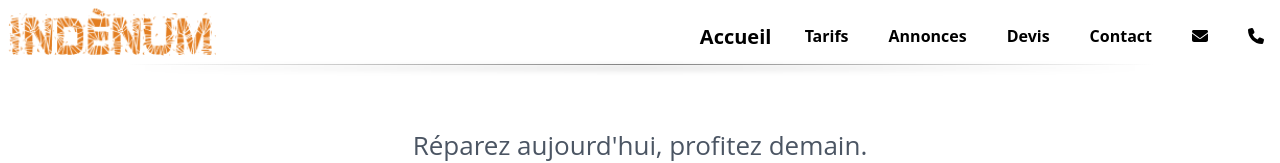
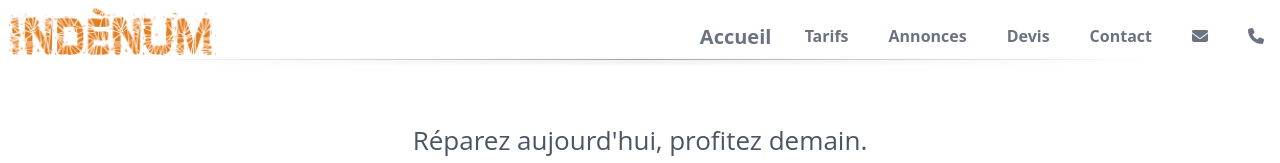
Before and after one commit to jo33200/indenum, a React (Vite) app: page / in a window 1280 px wide. Shown: the top 163 px of the page. Built offline with nearby package versions, Linux system fonts and the light colour scheme.

Commit message:
Enhance Header component styles with improved text colors and add a gradient border effect

```diff
--- a/src/components/Header.jsx
+++ b/src/components/Header.jsx
@@ -9,7 +9,7 @@ const Header = () => {
   const getLinkClass = (path) => {
     return `${
       location.pathname === path ? "scale-125" : ""
-    } transition-transform duration-200 hover:scale-110 font-semibold text-black`;
+    } transition-transform duration-200 hover:scale-110 font-semibold text-gray-500`;
   };
 
   return (
@@ -45,13 +45,13 @@ const Header = () => {
               <li>
               <a
                 href="mailto:indenum@outlook.com"
-                className="hover:cursor-pointer"
+                className="hover:cursor-pointer text-gray-500"
               >
                 <FontAwesomeIcon icon={faEnvelope} className="" />
               </a>
             </li>
             <li>
-              <FontAwesomeIcon icon={faPhone} className="" />
+              <FontAwesomeIcon icon={faPhone} className="text-gray-500" />
             </li>
             </ul>
           </nav>
--- a/src/index.css
+++ b/src/index.css
@@ -29,17 +29,29 @@
 }
 
 .header-border-gradient {
-  border-bottom: 1px solid;
-  border-image: linear-gradient(to right, white 10%, gray 50%, white 90%) 1;
+  position: relative;
+  padding-bottom: 4px; /* Espace pour la fausse bordure */
 }
+
+.header-border-gradient::before {
+  content: "";
+  position: absolute;
+  bottom: 0;
+  left: 0;
+  width: 100%;
+  height: 0.6px; /* Épaisseur de la fausse bordure */
+  background: linear-gradient(to right, white 10%, #9ca3af 50%, white 90%);
+  z-index: 1; /* Place la bordure au-dessus de l'ombre */
+}
+
 .header-border-gradient::after {
   content: "";
   position: absolute;
-  bottom: -4px; /* Place l'ombre juste en dessous de la bordure */
+  bottom: -2px; /* Place l'ombre juste en dessous de la fausse bordure */
   left: 0;
   width: 100%;
-  height: 2px; /* Ajuste la hauteur de l'ombre */
+  height: 1px; /* Hauteur de l'ombre */
   background: linear-gradient(to right, rgba(255, 255, 255, 0) 10%, rgba(0, 0, 0, 0.3) 50%, rgba(255, 255, 255, 0) 90%);
-  filter: blur(3px); /* Ajuste le niveau de flou pour l'ombre */
-  z-index: -1; /* Place l'ombre derrière le header */
+  filter: blur(2px); /* Ajoute du flou pour l'effet d'ombre */
+  z-index: 0; /* Place l'ombre derrière la bordure */
 }
```
